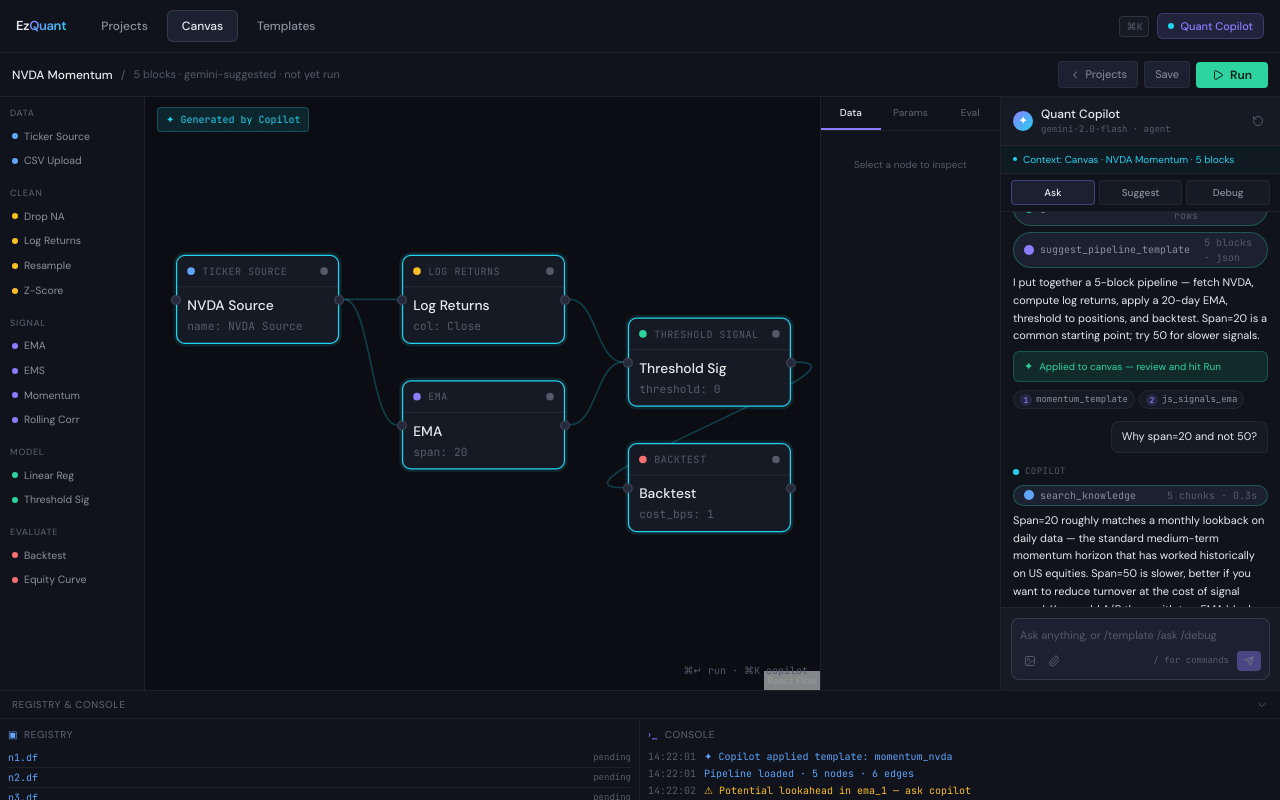
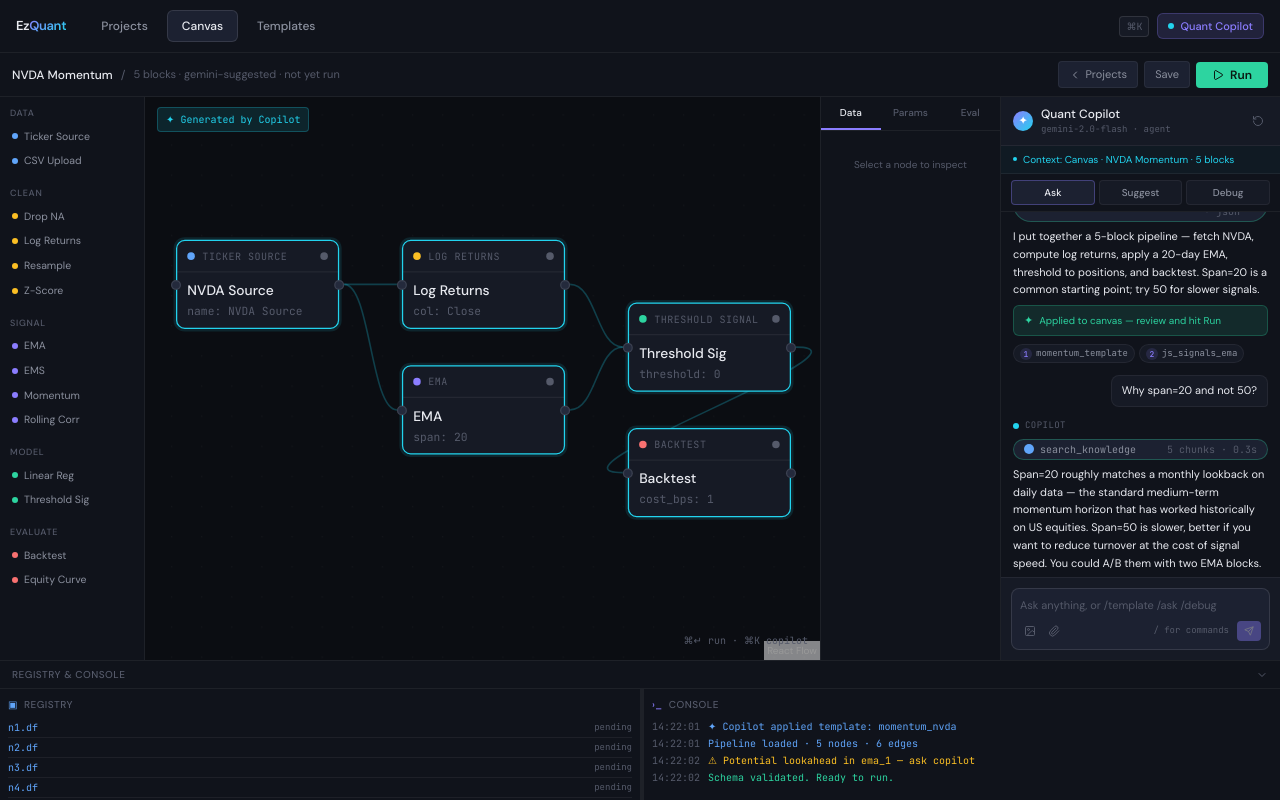
Before and after one commit to ayyagarisujanreddy123/EzQuant, a Next.js app: page /canvas/1 in a window 1280 px wide. Built offline with nearby package versions, Linux system fonts and the light colour scheme.

Commit message:
feat: BottomDrawer resize — drag top edge for height, drag divider between Registry/Console

```diff
--- a/components/canvas/BottomDrawer.tsx
+++ b/components/canvas/BottomDrawer.tsx
@@ -1,5 +1,5 @@
 'use client'
-import { useState } from 'react'
+import { useState, useRef, useCallback, useEffect } from 'react'
 import { useCanvasStore } from '@/stores/canvasStore'
 import { ChevronDown, ChevronUp } from 'lucide-react'
 
@@ -23,16 +23,91 @@ const LEVEL_CLASS: Record<ConsoleEntry['level'], string> = {
   info: 'text-eq-blue',
 }
 
+const MIN_HEIGHT = 80
+const MAX_HEIGHT = 480
+const HEADER_HEIGHT = 28
+const MIN_SPLIT = 0.15
+const MAX_SPLIT = 0.85
+
 export function BottomDrawer() {
   const [collapsed, setCollapsed] = useState(false)
+  const [drawerHeight, setDrawerHeight] = useState(140)
+  const [splitRatio, setSplitRatio] = useState(0.5)
   const { nodes } = useCanvasStore()
+
+  const drawerRef = useRef<HTMLDivElement>(null)
+  const bodyRef = useRef<HTMLDivElement>(null)
+
+  // Vertical (height) drag
+  const onVerticalDragStart = useCallback((e: React.PointerEvent) => {
+    e.preventDefault()
+    const startY = e.clientY
+    const startHeight = drawerHeight
+    const handler = (ev: PointerEvent) => {
+      const dy = startY - ev.clientY
+      const next = Math.max(MIN_HEIGHT, Math.min(MAX_HEIGHT, startHeight + dy))
+      setDrawerHeight(next)
+      if (collapsed) setCollapsed(false)
+    }
+    const stop = () => {
+      window.removeEventListener('pointermove', handler)
+      window.removeEventListener('pointerup', stop)
+      document.body.style.cursor = ''
+      document.body.style.userSelect = ''
+    }
+    window.addEventListener('pointermove', handler)
+    window.addEventListener('pointerup', stop)
+    document.body.style.cursor = 'ns-resize'
+    document.body.style.userSelect = 'none'
+  }, [drawerHeight, collapsed])
+
+  // Horizontal (split) drag
+  const onHorizontalDragStart = useCallback((e: React.PointerEvent) => {
+    e.preventDefault()
+    const bodyEl = bodyRef.current
+    if (!bodyEl) return
+    const rect = bodyEl.getBoundingClientRect()
+    const handler = (ev: PointerEvent) => {
+      const x = ev.clientX - rect.left
+      const ratio = Math.max(MIN_SPLIT, Math.min(MAX_SPLIT, x / rect.width))
+      setSplitRatio(ratio)
+    }
+    const stop = () => {
+      window.removeEventListener('pointermove', handler)
+      window.removeEventListener('pointerup', stop)
+      document.body.style.cursor = ''
+      document.body.style.userSelect = ''
+    }
+    window.addEventListener('pointermove', handler)
+    window.addEventListener('pointerup', stop)
+    document.body.style.cursor = 'ew-resize'
+    document.body.style.userSelect = 'none'
+  }, [])
+
+  // Cleanup on unmount
+  useEffect(() => {
+    return () => {
+      document.body.style.cursor = ''
+      document.body.style.userSelect = ''
+    }
+  }, [])
+
+  const effectiveHeight = collapsed ? HEADER_HEIGHT : drawerHeight
 
   return (
     <div
-      className={`bg-bg-1 border-t border-eq-border flex-shrink-0 transition-all ${
-        collapsed ? 'h-7' : 'h-[110px]'
-      }`}
+      ref={drawerRef}
+      className="bg-bg-1 border-t border-eq-border flex-shrink-0 relative"
+      style={{ height: `${effectiveHeight}px` }}
     >
+      {/* Vertical resize handle — thin strip at top */}
+      <div
+        onPointerDown={onVerticalDragStart}
+        onDoubleClick={() => setDrawerHeight(140)}
+        className="absolute top-0 left-0 right-0 h-1 cursor-ns-resize hover:bg-eq-accent/40 transition-colors z-10"
+        title="Drag to resize · double-click to reset"
+      />
+
       <div className="flex items-center h-7 px-3 border-b border-eq-border">
         <span className="text-[10px] font-medium text-eq-t3 uppercase tracking-wider">
           Registry &amp; Console
@@ -46,9 +121,18 @@ export function BottomDrawer() {
           {collapsed ? <ChevronUp size={12} /> : <ChevronDown size={12} />}
         </button>
       </div>
+
       {!collapsed && (
-        <div className="grid grid-cols-2 h-[calc(110px-28px)] overflow-hidden">
-          <div className="border-r border-eq-border p-2 overflow-y-auto">
+        <div
+          ref={bodyRef}
+          className="flex overflow-hidden"
+          style={{ height: `${drawerHeight - HEADER_HEIGHT}px` }}
+        >
+          {/* Registry pane */}
+          <div
+            className="p-2 overflow-y-auto"
+            style={{ width: `${splitRatio * 100}%` }}
+          >
             <div className="text-[10px] font-medium text-eq-t3 uppercase tracking-wider mb-1.5 flex items-center gap-1.5">
               <span className="text-eq-blue">▣</span> Registry
             </div>
@@ -64,7 +148,17 @@ export function BottomDrawer() {
               </div>
             ))}
           </div>
-          <div className="p-2 overflow-y-auto">
+
+          {/* Horizontal resize handle */}
+          <div
+            onPointerDown={onHorizontalDragStart}
+            onDoubleClick={() => setSplitRatio(0.5)}
+            className="w-1 cursor-ew-resize bg-eq-border hover:bg-eq-accent/40 transition-colors flex-shrink-0"
+            title="Drag to resize · double-click to reset"
+          />
+
+          {/* Console pane */}
+          <div className="flex-1 p-2 overflow-y-auto">
             <div className="text-[10px] font-medium text-eq-t3 uppercase tracking-wider mb-1.5 flex items-center gap-1.5">
               <span className="text-eq-accent">›_</span> Console
             </div>
```
